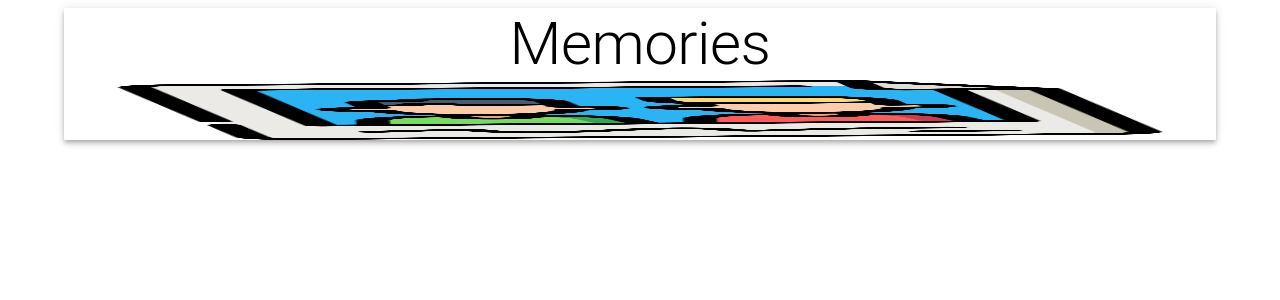
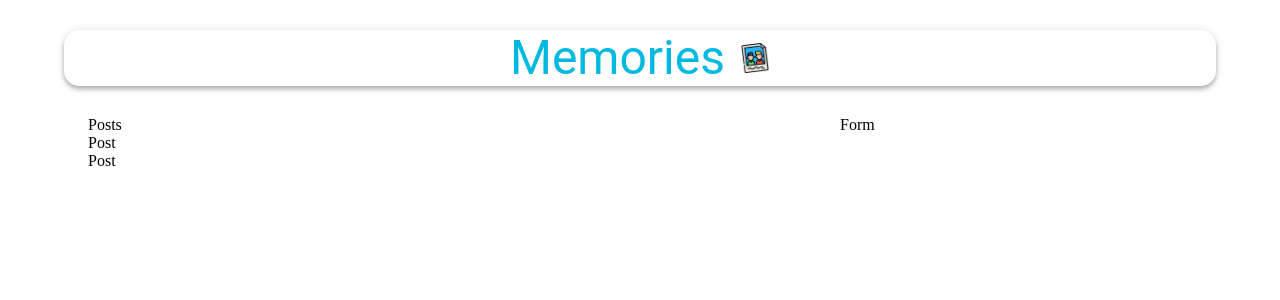
Before and after one commit to ndikumanaisaie/Memories, a React (Create React App) app: page / in a window 1280 px wide. Shown: the top 300 px of the page. Built offline with nearby package versions, Linux system fonts and the light colour scheme; the HTML template or start-up script is replaced by a standard one.

Commit message:
Finish the nav bar

```diff
--- a/package.json
+++ b/package.json
@@ -63,8 +63,8 @@
   "scripts": {
     "format": "prettier-eslint --eslint-config-path ./.eslintrc.js --write '**/*.js'",
     "lint": "eslint . --ext .js .jsx",
-    "build": "webpack --mode production",
-    "start": "npm run build && node src/server/index.js",
+    "build": "webpack serve --open",
+    "start": "npm run build && nodemon src/server/index.js",
     "client": "webpack-dev-server --mode development --devtool inline-source-map --hot",
     "server": "nodemon src/server/index.js",
     "dev": "concurrently \"npm run server\" \"npm run client\""
--- a/src/client/App.js
+++ b/src/client/App.js
@@ -2,22 +2,35 @@
 import React, { useState, useEffect } from 'react';
 import { Route, Routes } from 'react-router-dom';
 import {
-	Container, Grow, Typography, AppBar, Grid,
+	Container, Grow, Typography, AppBar, Grid, Toolbar,
 } from '@mui/material';
 
+import Form from './components/Form/Form.jsx';
+import Posts from './components/Posts/Posts.jsx';
+
 import memories from './images/memories.png';
+import { MenuBar, Heading, Image } from './styles.js';
+
+import './styles.css';
 
 const App = () => (
 	<Container maxWidth="lg">
-		<AppBar position="static" color="inherit">
-			<Typography variant="h2" align="center">Memories</Typography>
-			<img src={memories} alt="memories" height={60} />
+		<AppBar position="static" className="menu-bar" color="inherit">
+			<Toolbar variant="dense">
+				<Typography variant="h3" color="rgba(0,185,225, 1)" component="div">
+      		Memories
+				</Typography>
+				<img src={memories} alt="memories" height={30} className="logo" />
+			</Toolbar>
 		</AppBar>
 		<Grow in>
 			<Container>
 				<Grid container justifyContent="space-between" alignItems="stretch" spacing={3} >
 					<Grid item xs={12} sm={7}>
-
+						<Posts />
+					</Grid>
+					<Grid item xs={12} sm={4}>
+						<Form />
 					</Grid>
 				</Grid>
 			</Container>
--- /dev/null
+++ b/src/client/components/Form/Form.jsx
@@ -0,0 +1,8 @@
+/* eslint-disable no-unused-vars */
+import React from 'react';
+
+const Form = () => (
+	<div>Form</div>
+);
+
+export default Form;
--- /dev/null
+++ b/src/client/components/Posts/Post/Post.jsx
@@ -0,0 +1,8 @@
+/* eslint-disable no-unused-vars */
+import React from 'react';
+
+const Post = () => (
+	<div>Post</div>
+);
+
+export default Post;
--- /dev/null
+++ b/src/client/components/Posts/Posts.jsx
@@ -0,0 +1,15 @@
+/* eslint-disable no-unused-vars */
+import React from 'react';
+
+import Post from './Post/Post.jsx';
+
+const Posts = () => (
+	<>
+		<div>Posts</div>
+		<Post />
+		<Post />
+	</>
+
+);
+
+export default Posts;
--- /dev/null
+++ b/src/client/styles.css
@@ -0,0 +1,12 @@
+.menu-bar {
+  border-radius: 15px;
+  margin: 30px 0;
+  display: flex;
+  flex-direction: row;
+  justify-content: center;
+  align-items: center;
+}
+
+.logo {
+  margin-left: 15px;
+}
--- /dev/null
+++ b/src/client/styles.js
@@ -0,0 +1,20 @@
+/* eslint-disable no-unused-vars */
+import { styled, Typography, AppBar } from '@mui/material';
+
+export const MenuBar = styled('div')({
+	borderRadius: 15,
+	margin: '30px 0',
+	display: 'flex',
+	flexDirection: 'row',
+	justifyContent: 'center',
+	alignItems: 'center',
+	border: '2px solid green',
+});
+
+export const Heading = styled('h2')({
+	color: 'rgba(0,183,255, 1)',
+});
+
+export const Image = styled('img')({
+	marginLeft: '15px',
+});
--- a/webpack.config.js
+++ b/webpack.config.js
@@ -19,6 +19,7 @@ export default
 	output: {
 		filename: '[name].js',
 		path: path.resolve(__dirname, './dist'),
+		scriptType: 'text/javascript',
 		chunkFilename: '[id].[chunkhash].js',
 	},
 	devtool: 'source-map',
```
Also changed, not shown: src/client/api/index.js (added), src/client/components/Posts/Post/style.js (added), 6 other files (tests, documents, lock files or other folders).
